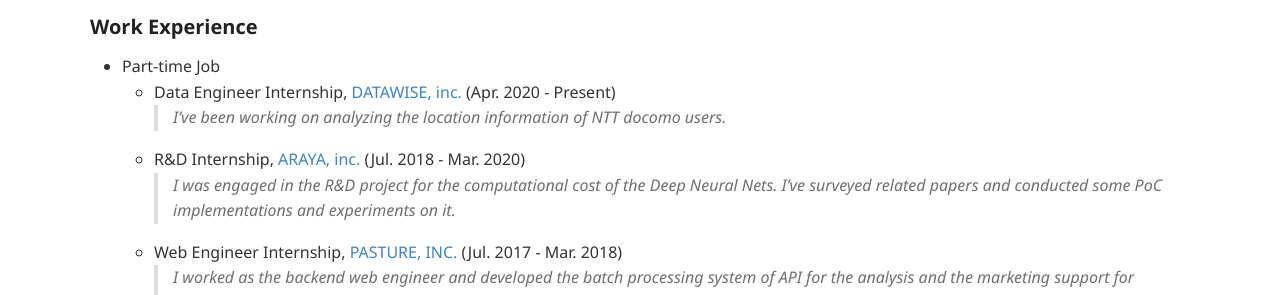
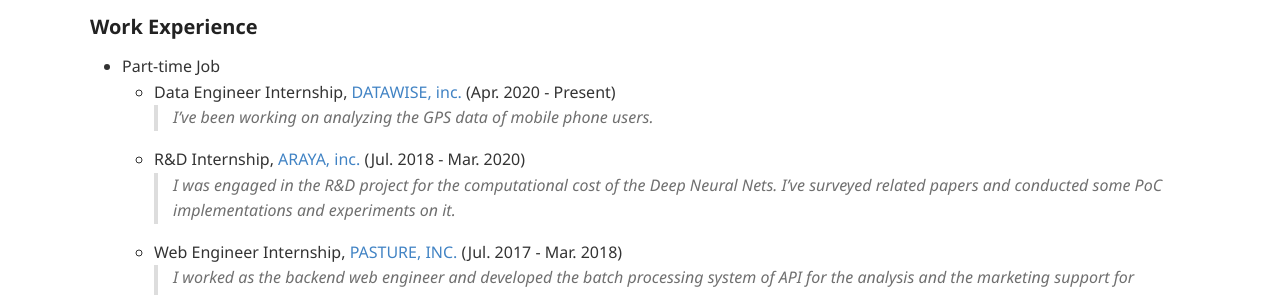
Before and after one commit to yumaloop/old-jekyll-blog-site, a Jekyll site: the page built from about.md, in a window 1280 px wide and 900 px high, scrolled down 648 px. Shown: the part 154-449 px from the top of the window. Built offline with Jekyll 4.4.1, drawn with Linux system fonts in a browser that asks for light colours; comment, search, counter and statistics services are not loaded.

Commit message:
update repo 2020年 4月16日 木曜日 18時19分58秒 JST

```diff
--- a/about.md
+++ b/about.md
@@ -26,7 +26,7 @@
 
 * Part-time Job
    * Data Engineer Internship, [DATAWISE, inc.](https://www.datawise.co.jp/) (Apr. 2020 - Present)
-      > I've been working on analyzing the location information of NTT docomo users.
+      > I've been working on analyzing the GPS data of mobile phone users.
    * R&D Internship, [ARAYA, inc.](https://www.araya.org) (Jul. 2018 - Mar. 2020)
       > I was engaged in the R&D project for the computational cost of the Deep Neural Nets. I've surveyed related papers and conducted some PoC implementations and experiments on it.
    * Web Engineer Internship, [PASTURE, INC.](https://corp.pasture.biz/) (Jul. 2017 - Mar. 2018)
```
